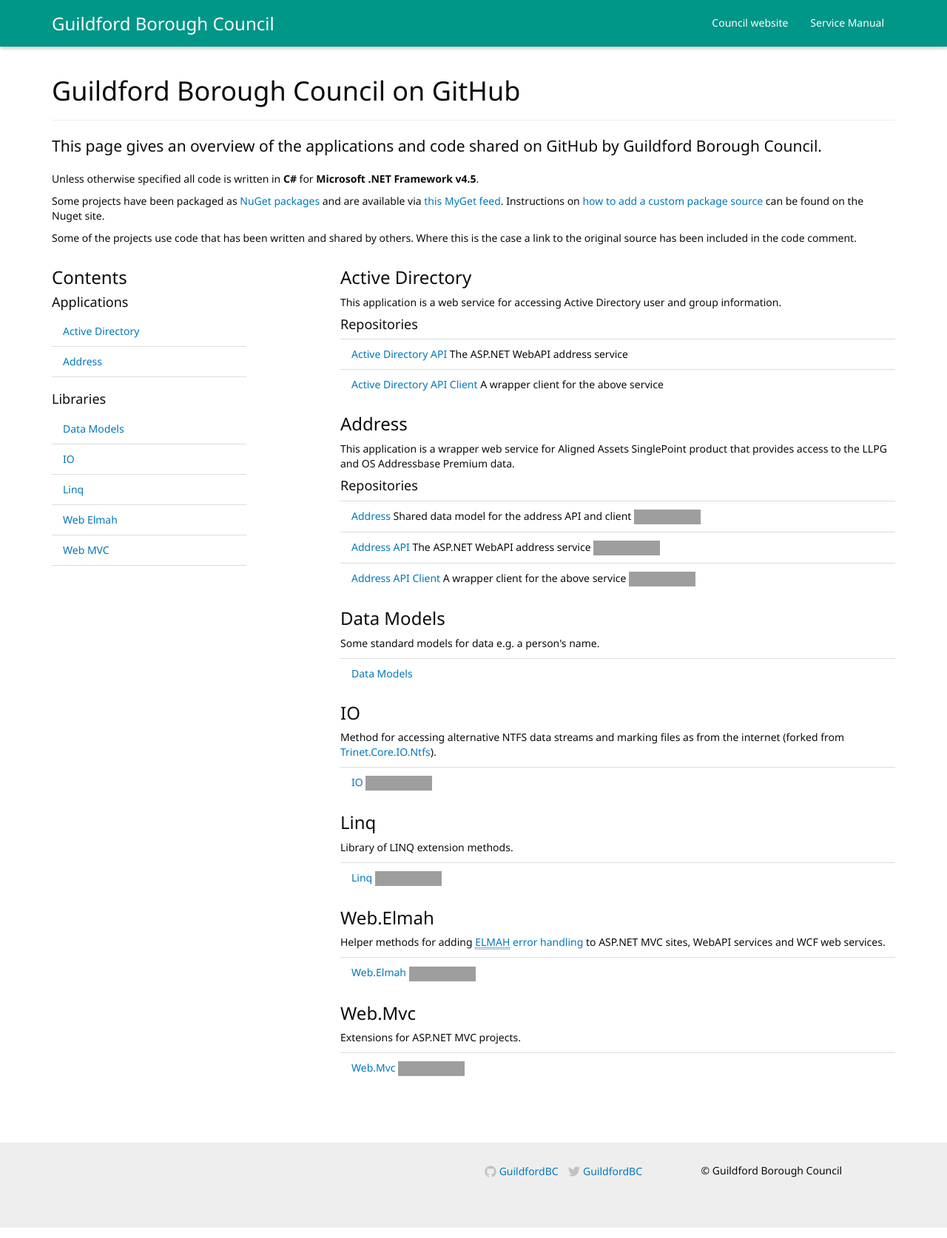
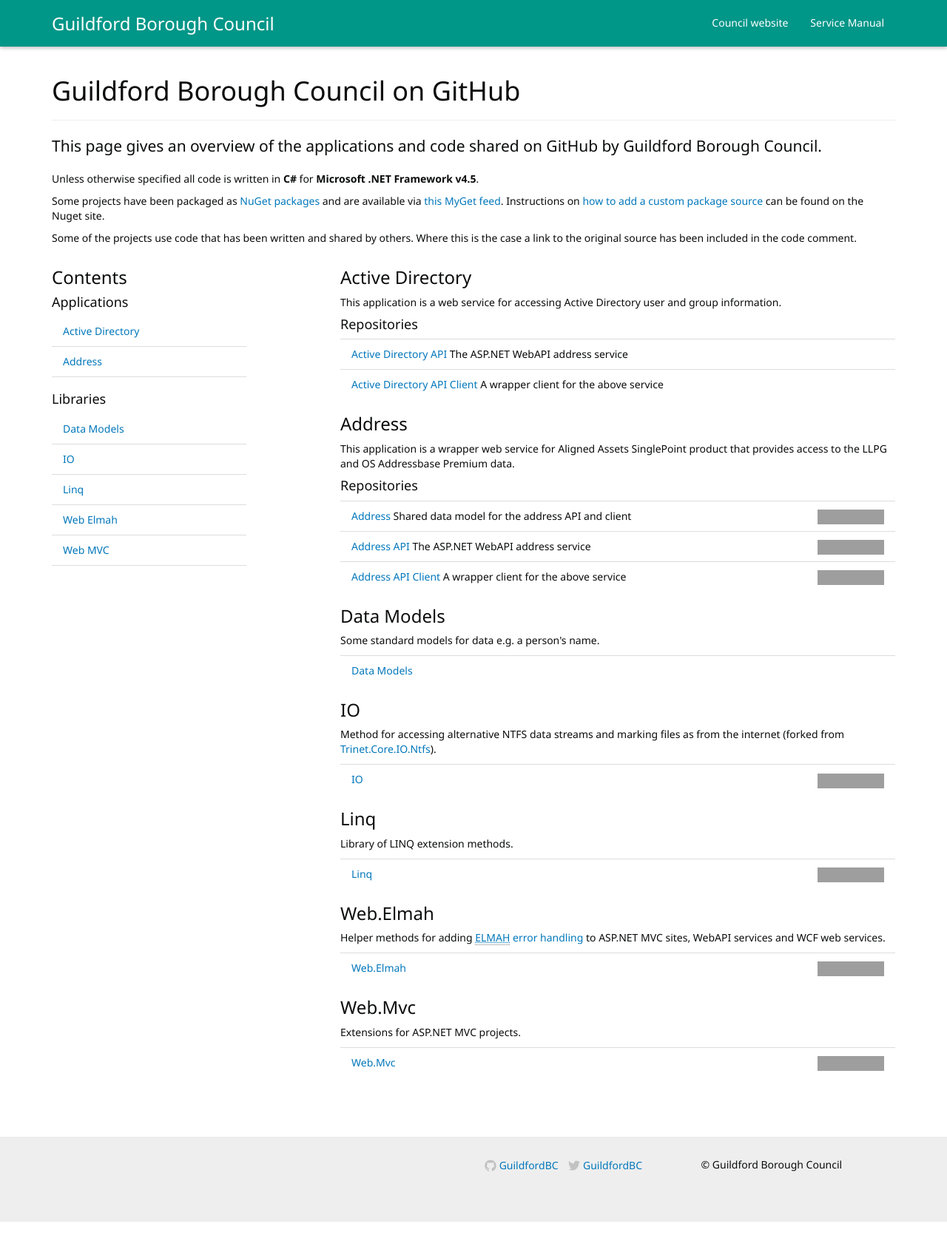
Before and after one commit to BforBen/guildfordbc.github.io, a Jekyll site: the page built from index.md, in a window 1280 px wide. Shown: the whole page at 74% size. Built offline with Jekyll 4.4.1, drawn with Linux system fonts in a browser that asks for light colours; nearby versions of some CDN libraries; grey boxes are pictures that could not be loaded.

Commit message:
Float badges to the right

```diff
--- a/index.md
+++ b/index.md
@@ -50,9 +50,9 @@ Some of the projects use code that has been written and shared by others. Where
       <p>This application is a wrapper web service for Aligned Assets SinglePoint product that provides access to the LLPG and OS Addressbase Premium data.</p>
       <h4>Repositories</h4>
       <ul class="list-unstyled list-contents list-contents-top-divider">
-        <li class="list-group-item"><a href="https://github.com/GuildfordBC/address">Address</a> Shared data model for the address API and client <a href="https://ci.appveyor.com/project/BforBen/address"><img src="https://ci.appveyor.com/api/projects/status/vg2heh8yh2iyst8a" title="Build status"></a></li>
-        <li class="list-group-item"><a href="https://github.com/GuildfordBC/address-api">Address API</a> The ASP.NET WebAPI address service <a href="https://ci.appveyor.com/project/BforBen/address-api"><img src="https://ci.appveyor.com/api/projects/status/gc5fj30exaugx67c" title="Build status"></a></li>
-        <li class="list-group-item"><a href="https://github.com/GuildfordBC/address-api-client">Address API Client</a> A wrapper client for the above service  <a href="https://ci.appveyor.com/project/BforBen/address-api-client"><img src="https://ci.appveyor.com/api/projects/status/07mnvjkqa94r2rwk" title="Build status"></a></li>
+        <li class="list-group-item"><a href="https://github.com/GuildfordBC/address">Address</a> Shared data model for the address API and client <a href="https://ci.appveyor.com/project/BforBen/address" class="pull-right"><img src="https://ci.appveyor.com/api/projects/status/vg2heh8yh2iyst8a" title="Build status"></a></li>
+        <li class="list-group-item"><a href="https://github.com/GuildfordBC/address-api">Address API</a> The ASP.NET WebAPI address service <a href="https://ci.appveyor.com/project/BforBen/address-api" class="pull-right"><img src="https://ci.appveyor.com/api/projects/status/gc5fj30exaugx67c" title="Build status"></a></li>
+        <li class="list-group-item"><a href="https://github.com/GuildfordBC/address-api-client">Address API Client</a> A wrapper client for the above service  <a href="https://ci.appveyor.com/project/BforBen/address-api-client" class="pull-right"><img src="https://ci.appveyor.com/api/projects/status/07mnvjkqa94r2rwk" title="Build status"></a></li>
       </ul>
     </article>
 
@@ -68,7 +68,7 @@ Some of the projects use code that has been written and shared by others. Where
       <h3>IO</h3>
       <p>Method for accessing alternative NTFS data streams and marking files as from the internet (forked from <a href="https://github.com/hubkey/Trinet.Core.IO.Ntfs">Trinet.Core.IO.Ntfs</a>).</p>
       <ul class="list-unstyled list-contents list-contents-top-divider">
-        <li class="list-group-item"><a href="https://github.com/GuildfordBC/io">IO</a> <a href="https://ci.appveyor.com/project/BforBen/io"><img src="https://ci.appveyor.com/api/projects/status/ws700y1qeo309erp" title="Build status"></a></li>
+        <li class="list-group-item"><a href="https://github.com/GuildfordBC/io">IO</a> <a href="https://ci.appveyor.com/project/BforBen/io" class="pull-right"><img src="https://ci.appveyor.com/api/projects/status/ws700y1qeo309erp" title="Build status"></a></li>
       </ul>
     </article>
 
@@ -76,7 +76,7 @@ Some of the projects use code that has been written and shared by others. Where
       <h3>Linq</h3>
       <p>Library of LINQ extension methods.</p>
       <ul class="list-unstyled list-contents list-contents-top-divider">
-        <li class="list-group-item"><a href="https://github.com/GuildfordBC/linq">Linq</a> <a href="https://ci.appveyor.com/project/BforBen/linq"><img src="https://ci.appveyor.com/api/projects/status/pkc73lq1acfgt6v2" title="Build status"></a></li>
+        <li class="list-group-item"><a href="https://github.com/GuildfordBC/linq">Linq</a> <a href="https://ci.appveyor.com/project/BforBen/linq" class="pull-right"><img src="https://ci.appveyor.com/api/projects/status/pkc73lq1acfgt6v2" title="Build status"></a></li>
       </ul>
     </article>
 
@@ -84,7 +84,7 @@ Some of the projects use code that has been written and shared by others. Where
       <h3>Web.Elmah</h3>
       <p>Helper methods for adding <a href="https://code.google.com/p/elmah/"><abbr title="Error Logging Modules and Handlers">ELMAH</abbr> error handling</a> to ASP.NET MVC sites, WebAPI services and WCF web services.</p>
       <ul class="list-unstyled list-contents list-contents-top-divider">
-        <li class="list-group-item"><a href="https://github.com/GuildfordBC/web-elmah">Web.Elmah</a> <a href="https://ci.appveyor.com/project/BforBen/web-elmah"><img src="https://ci.appveyor.com/api/projects/status/0w5uv2coepyuowj3" title="Build status"></a></li>
+        <li class="list-group-item"><a href="https://github.com/GuildfordBC/web-elmah">Web.Elmah</a> <a href="https://ci.appveyor.com/project/BforBen/web-elmah" class="pull-right"><img src="https://ci.appveyor.com/api/projects/status/0w5uv2coepyuowj3" title="Build status"></a></li>
       </ul>
     </article>
 
@@ -92,7 +92,7 @@ Some of the projects use code that has been written and shared by others. Where
       <h3>Web.Mvc</h3>
       <p>Extensions for ASP.NET MVC projects.</p>
       <ul class="list-unstyled list-contents list-contents-top-divider">
-        <li class="list-group-item"><a href="https://github.com/GuildfordBC/web-mvc">Web.Mvc</a> <a href="https://ci.appveyor.com/project/BforBen/web-mvc"><img src="https://ci.appveyor.com/api/projects/status/4g3qfcbd1bcpenog" title="Build status"></a></li>
+        <li class="list-group-item"><a href="https://github.com/GuildfordBC/web-mvc">Web.Mvc</a> <a href="https://ci.appveyor.com/project/BforBen/web-mvc" class="pull-right"><img src="https://ci.appveyor.com/api/projects/status/4g3qfcbd1bcpenog" title="Build status"></a></li>
       </ul>
     </article>
   </div>
```
